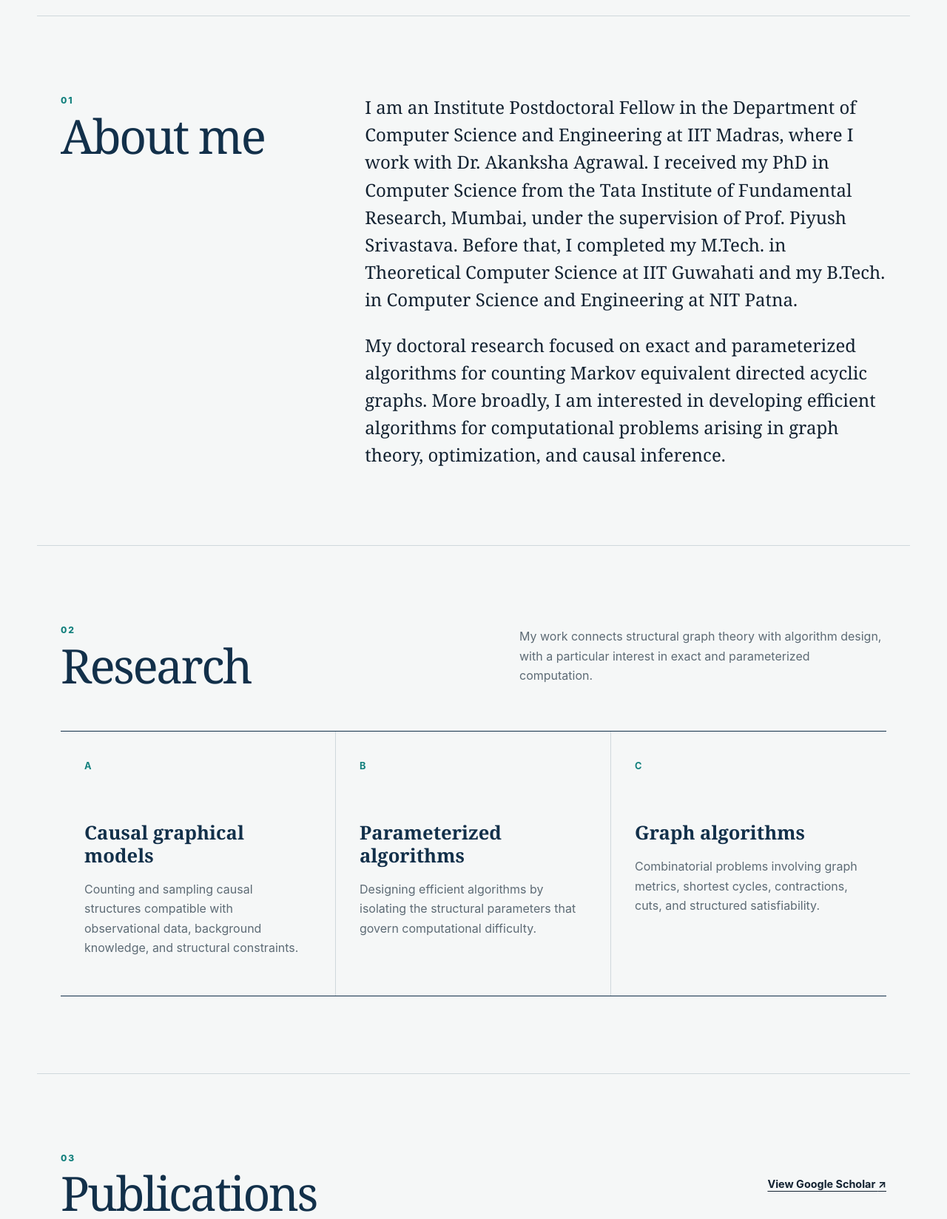
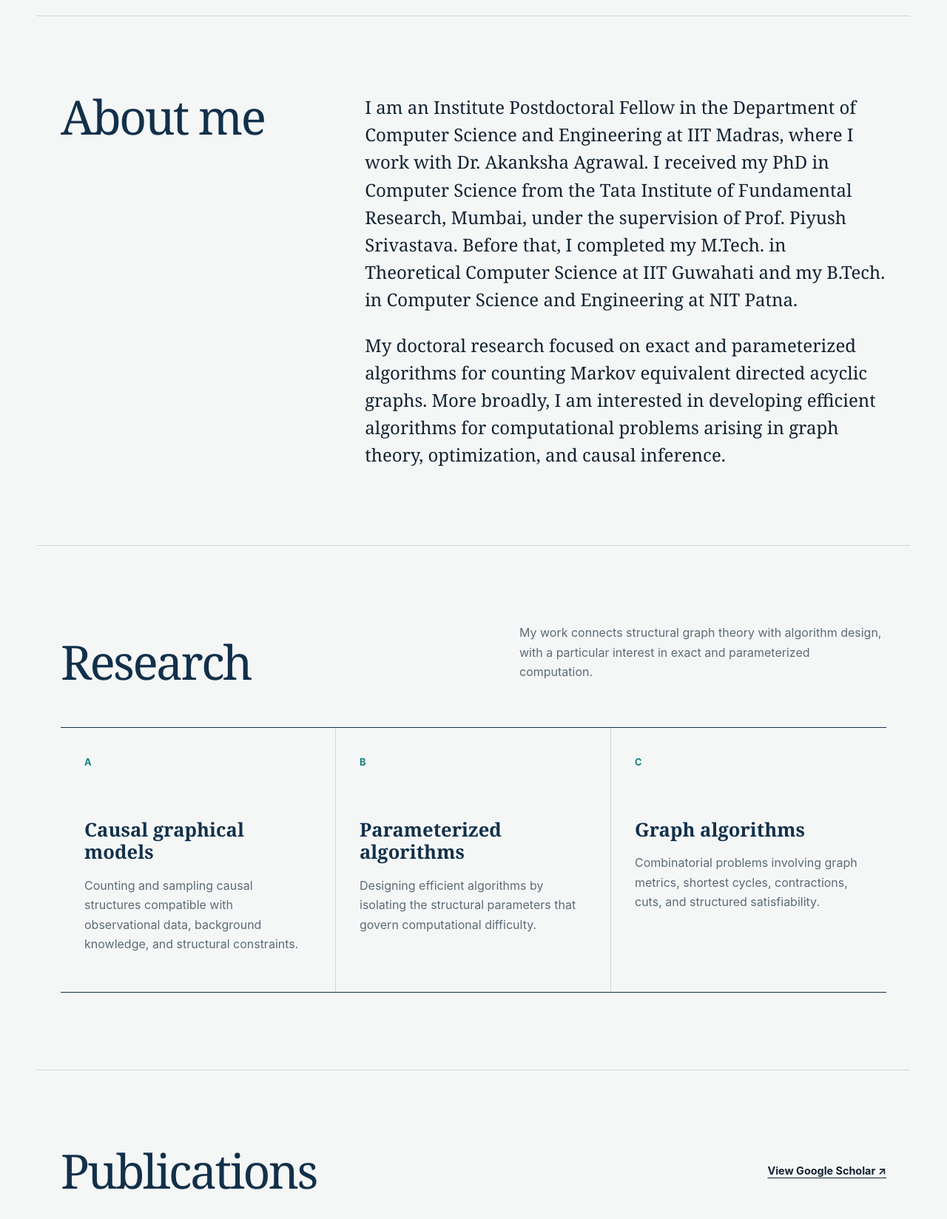
Before and after one commit to vidyasagar-sharma/vidyasagar-sharma.github.io, a plain HTML site: page index.html in a window 1280 px wide. Shown: the part 780-2428 px from the top of the page at 74% size. Drawn offline with Linux system fonts and the light colour scheme.

Commit message:
Add files via upload

```diff
--- a/index.html
+++ b/index.html
@@ -52,7 +52,6 @@
 
     <section class="section split-section" id="about" aria-labelledby="about-title">
       <div>
-        <p class="section-number">01</p>
         <h2 id="about-title">About me</h2>
       </div>
       <div class="prose large-prose">
@@ -63,7 +62,7 @@
 
     <section class="section" id="research" aria-labelledby="research-title">
       <div class="section-heading">
-        <div><p class="section-number">02</p><h2 id="research-title">Research</h2></div>
+        <div><h2 id="research-title">Research</h2></div>
         <p>My work connects structural graph theory with algorithm design, with a particular interest in exact and parameterized computation.</p>
       </div>
       <div class="research-grid">
@@ -87,7 +86,7 @@
 
     <section class="section" id="publications" aria-labelledby="publications-title">
       <div class="section-heading compact">
-        <div><p class="section-number">03</p><h2 id="publications-title">Publications</h2></div>
+        <div><h2 id="publications-title">Publications</h2></div>
         <a class="text-link" href="https://scholar.google.com/citations?user=J6jktXwAAAAJ&hl=en">View Google Scholar <span aria-hidden="true">↗</span></a>
       </div>
       <ol class="publication-list">
@@ -119,7 +118,7 @@
 
     <section class="section" id="experience" aria-labelledby="experience-title">
       <div class="section-heading compact">
-        <div><p class="section-number">04</p><h2 id="experience-title">Experience &amp; education</h2></div>
+        <div><h2 id="experience-title">Experience &amp; education</h2></div>
       </div>
       <div class="timeline">
         <article><div class="date">Apr 2025–Present</div><div><h3>Institute Postdoctoral Fellow</h3><p>IIT Madras · Mentor: Dr. Akanksha Agrawal</p></div></article>
@@ -132,7 +131,6 @@
 
     <section class="section two-column" aria-labelledby="activities-title">
       <div>
-        <p class="section-number">05</p>
         <h2 id="activities-title">Selected activities</h2>
       </div>
       <div class="activity-columns">
```
